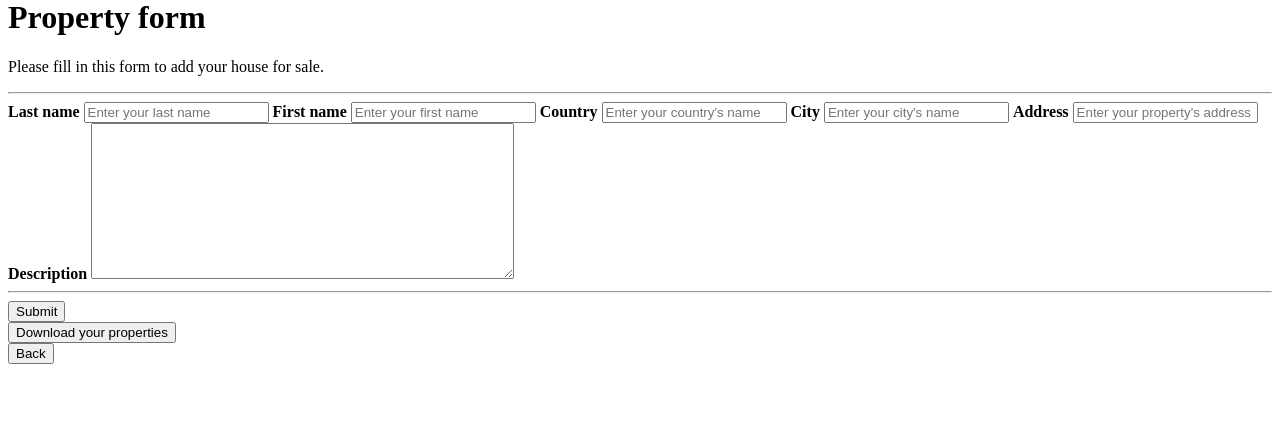
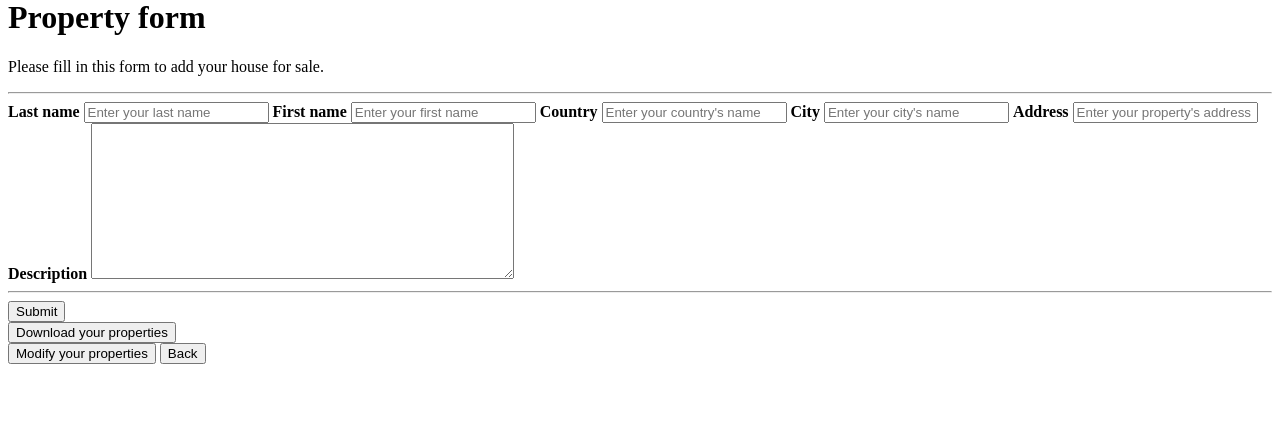
Before and after one commit to GeorgeGiannaga/mysite, a Django app: template templates/property/property.html in a window 1280 px wide. Shown: the part 22-465 px from the top of the page. Run offline with Django 3.2, Linux system fonts and the light colour scheme; the template is opened without the code that fills it, so the values that code supplies are empty.

Commit message:
Update property.html

```diff
--- a/templates/property/property.html
+++ b/templates/property/property.html
@@ -50,7 +50,9 @@
     {% csrf_token %}
    <button type="submit">Download your properties</button>
   </form>
+<button onclick="location.href = '/properviews';" type="submit">Modify your properties</button>
 <button onclick="location.href = '/home';" class="cancelbtn" >Back</button>
+
 </body>
 
 
```
